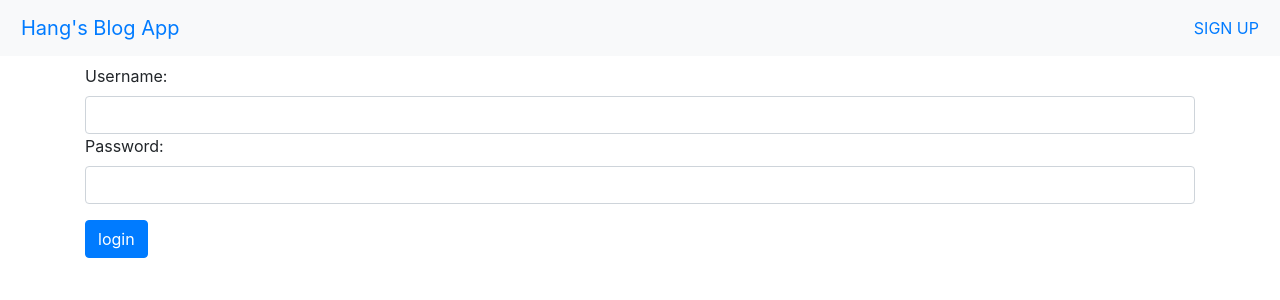
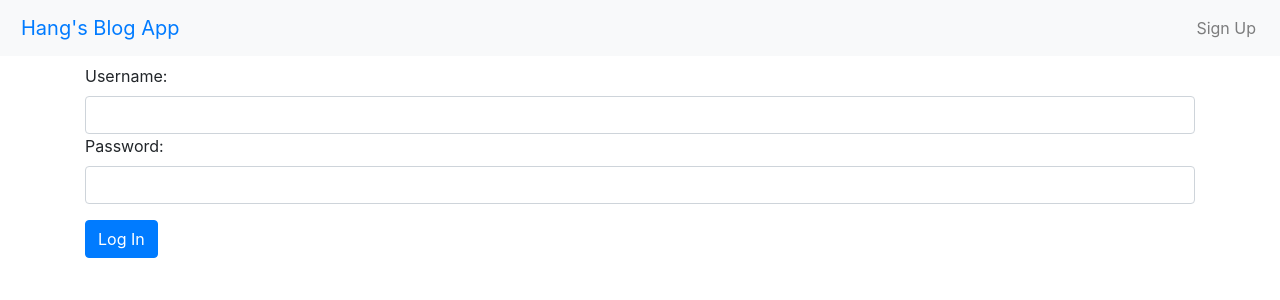
Before and after one commit to HangCcZ/Full-Stack-Social-Media-Frontend, a React (Create React App) app: page / in a window 1280 px wide. Shown: the top 300 px of the page. Built offline with nearby package versions, Linux system fonts and the light colour scheme.

Commit message:
added conditional rendering for Header component

```diff
--- a/public/index.html
+++ b/public/index.html
@@ -30,7 +30,7 @@
       work correctly both with client-side routing and a non-root public URL.
       Learn how to configure a non-root public URL by running `npm run build`.
     -->
-    <title>React App</title>
+    <title>Hang's Blog Sharing Site</title>
   </head>
   <body>
     <noscript>You need to enable JavaScript to run this app.</noscript>
--- a/src/App.js
+++ b/src/App.js
@@ -172,6 +172,7 @@ const App = () => {
   return (
     <>
       <Header handleLogOut={handleLogOut} />
+
       <Container>
         <Notification message={notification} />
         <Switch>
--- a/src/components/Header.js
+++ b/src/components/Header.js
@@ -2,7 +2,7 @@ import React from "react"
 import { useSelector } from "react-redux"
 import { Button, Navbar, Nav } from "react-bootstrap"
 
-import { Link } from "react-router-dom"
+import { Link, useLocation } from "react-router-dom"
 
 const padding = {
   padding: 5,
@@ -14,6 +14,7 @@ const margins = {
 
 const Header = ({ handleLogOut }) => {
   const user = useSelector((state) => state.user)
+  const location = useLocation()
 
   if (!user) {
     return (
@@ -26,11 +27,20 @@ const Header = ({ handleLogOut }) => {
         <Navbar.Toggle aria-controls='responsive-navbar-nav' />
         <Navbar.Collapse id='responsive-navbar-nav'>
           <Nav className='mr-auto'></Nav>
-          <Nav className='justify-content-end'>
-            <Link style={padding} to='/signup'>
-              SIGN UP
-            </Link>
-          </Nav>
+
+          {location.pathname === "/signup" ? (
+            <Nav className='justify-content-end'>
+              <Nav.Link as={Link} to='/'>
+                Log In
+              </Nav.Link>
+            </Nav>
+          ) : (
+            <Nav className='justify-content-end'>
+              <Nav.Link as={Link} to='/signup'>
+                Sign Up
+              </Nav.Link>
+            </Nav>
+          )}
         </Navbar.Collapse>
       </Navbar>
     )
--- a/src/components/LoginForm.js
+++ b/src/components/LoginForm.js
@@ -36,7 +36,7 @@ const LoginForm = () => {
         />
       </Form.Group>
       <Button variant='primary' type='submit'>
-        login
+        Log In
       </Button>
     </Form>
   )
```
